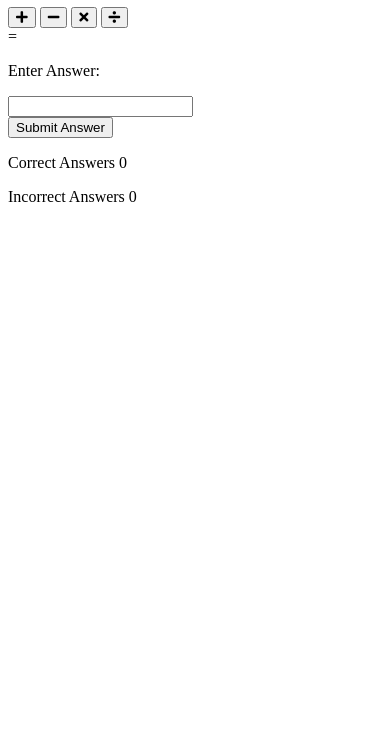
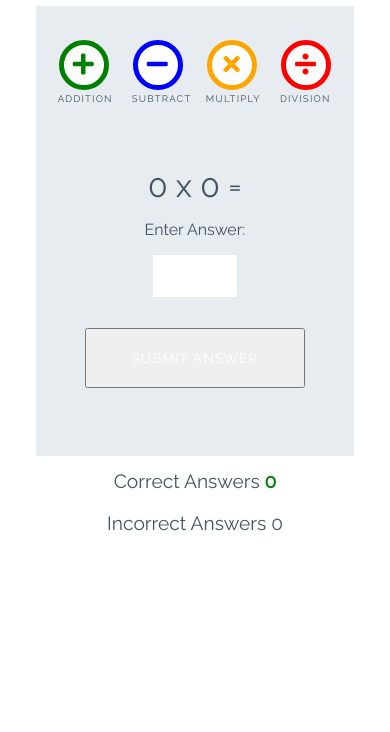
Before and after one commit to RadwanDuadu/love-maths, a plain HTML site: page index.html in a window 390 px wide. Shown: the part 112-844 px from the top of the page. Drawn offline with Linux system fonts and the light colour scheme.

Commit message:
Add basic styles for game

```diff
--- a/assets/css/style.css
+++ b/assets/css/style.css
@@ -0,0 +1,252 @@
+/* --------- Global style */
+
+body {
+    background-color: white;
+    font-family: "Raleway", sans-serif;
+    color: #445361;
+    text-align: center;
+}
+
+/* --------- Heading */
+
+.heading {
+    text-align: center;
+    font-size: 2.5rem;
+}
+
+.logo {
+    height: 40px;
+    padding-right: 5px;
+}
+
+/* --------- Game layout */
+
+.game-area {
+    background-color: #E6ECF0;
+    box-sizing: border-box;
+    width: 85%;
+    height: 65vh;
+    max-height: 450px;
+    max-width: 830px;
+    margin-left: auto;
+    margin-right: auto;
+    padding: 1%;
+}
+
+.question-area {
+    width: 50%;
+    font-size: 2rem;
+    margin: auto;
+    padding: 50px 0;
+}
+
+.question-area span {
+    padding: 0 15px;
+}
+
+.score-area {
+    margin: 5px auto;
+    width: 60%;
+    font-size: 1.2rem;
+}
+
+.controls-area {
+    width: 85%;
+    margin: 30px auto;
+}
+
+#score {
+    color: green;
+    font-weight: bold;
+}
+
+#incorrect {
+    color: red;
+    font-weight: bold;
+}
+
+.answer-message {
+    display: none;
+    font-size: 1rem;
+}
+
+#answer-box {
+    border: none;
+    color: #445361;
+    display: inline-block;
+    height: 40px;
+    width: 80px;
+    font-size: 1.2rem;
+}
+
+.scores {
+    display: inline-block;
+    padding: 25px;
+}
+
+/* --------- Buttons */
+
+.btn {
+    width: 220px;
+    height: 60px;
+    font-family: "Raleway", sans-serif;
+    text-transform: uppercase;
+    letter-spacing: 1.2px;
+    color: white;
+}
+
+.btn:focus {
+    outline: none;
+}
+
+.btn--big {
+    padding-top: 10px;
+    border-radius: 50%;
+    background-color: white;
+    border: 10px solid;
+    width: 100px;
+    height: 100px;
+    font-size: 3.2rem;
+    margin: 0 30px;
+    transition: all 0.5s;
+}
+
+.btn--big::after{
+    content: attr(data-type);
+    font-size: 1rem;
+    color: #445361;
+    position: relative;
+    left: -0.5em;
+}
+
+.btn--blue {
+    border-color: blue;
+    color: blue;
+}
+
+.btn--blue:active,
+.btn--blue:hover {
+    background-color: darkblue;
+    color: white;
+}
+
+.btn--orange {
+    border-color: orange;
+    color: orange;
+}
+
+.btn--orange:active,
+.btn--orange:hover {
+    background-color: darkorange;
+    color: white;
+}
+
+.btn--red {
+    border-color: red;
+    color: red;
+}
+
+.btn--red:active,
+.btn--red:hover {
+    background-color: darkred;
+    color: white;
+}
+
+.btn--green {
+    border-color: green;
+    color: green;
+}
+
+.btn--green:active,
+.btn--green:hover {
+    background-color: darkgreen;
+    color: white;
+}
+
+.btn--gray {
+    margin-top: 25px;
+    background-color: #445361;
+    border: 1px transparent;
+    border-radius: 20px;
+}
+
+.btn--gray:active,
+.btn--gray:hover {
+    background-color: #0d1013;
+}
+
+/* --------- Media queries */
+
+@media (max-width: 414px) {
+    .controls-area {
+        width: 100%;
+    }
+
+    .btn--big {
+        margin: 0 10px;
+        padding: 5px;
+        border: 5px solid;
+        width: 50px;
+        height: 50px;
+        font-size: 1.5rem;
+    }
+
+    .btn--big::after {
+        font-size: 0.6rem;
+        left: -0.7rem;
+    }
+
+    .question-area {
+        padding: 10% 0;
+        width: 100%;
+    }
+
+    .question-area span {
+        padding: 0;
+    }
+
+    .answer-message {
+        display: block;
+    }
+
+    #answer-box {
+        display: block;
+        margin: 0 auto;
+    }
+    .btn--gray {
+        margin-top: 0;
+    }
+
+    .score-area {
+        width: 100%;
+    }
+
+    .scores {
+        margin: 0.5em auto;
+        display: block;
+        padding: 5px;
+    }
+
+    .heading {
+        font-size: 2rem;
+    }
+}
+
+@media (max-width: 320px) {
+    .game-area {
+        height: 70vh;
+    }
+
+    .controls-area {
+        width: 75%;
+        margin: 10px auto;
+    }
+
+    .btn--big {
+        margin: 10px 10px;
+    }
+    .question-area {
+        padding: 10px 0;
+    }
+
+}
--- a/index.html
+++ b/index.html
@@ -19,28 +19,28 @@
 
     <div class="game-area">
         <div class="controls-area">
-            <button class="btn btn--big btn--green">
+            <button data-type="addition" class="btn btn--big btn--green">
                 <i class="fas fa-plus"></i>
             </button>
-            <button class="btn btn--big btn--blue">
+            <button data-type="subtract" class="btn btn--big btn--blue">
                 <i class="fas fa-minus"></i>
             </button>
-            <button class="btn btn--big btn--orange">
+            <button data-type="multiply" class="btn btn--big btn--orange">
                 <i class="fas fa-times"></i>
             </button>
-            <button class="btn btn--big btn--red">
+            <button data-type="division" class="btn btn--big btn--red">
                 <i class="fas fa-divide"></i>
             </button>
         </div>
         <div class="question-area">
-            <span id="operand1"></span>
-            <span id="operator"></span>
-            <span id="operand2"></span>
+            <span id="operand1">0</span>
+            <span id="operator">x</span>
+            <span id="operand2">0</span>
             <span>=</span>
             <p class="answer-message">Enter Answer:</p>
             <input type="number" id="answer-box">
         </div>
-        <button class="btn btn--grey">Submit Answer</button>
+        <button data-type="submit" class="btn btn--grey">Submit Answer</button>
     </div>
 
     <div class="score-area">
```
